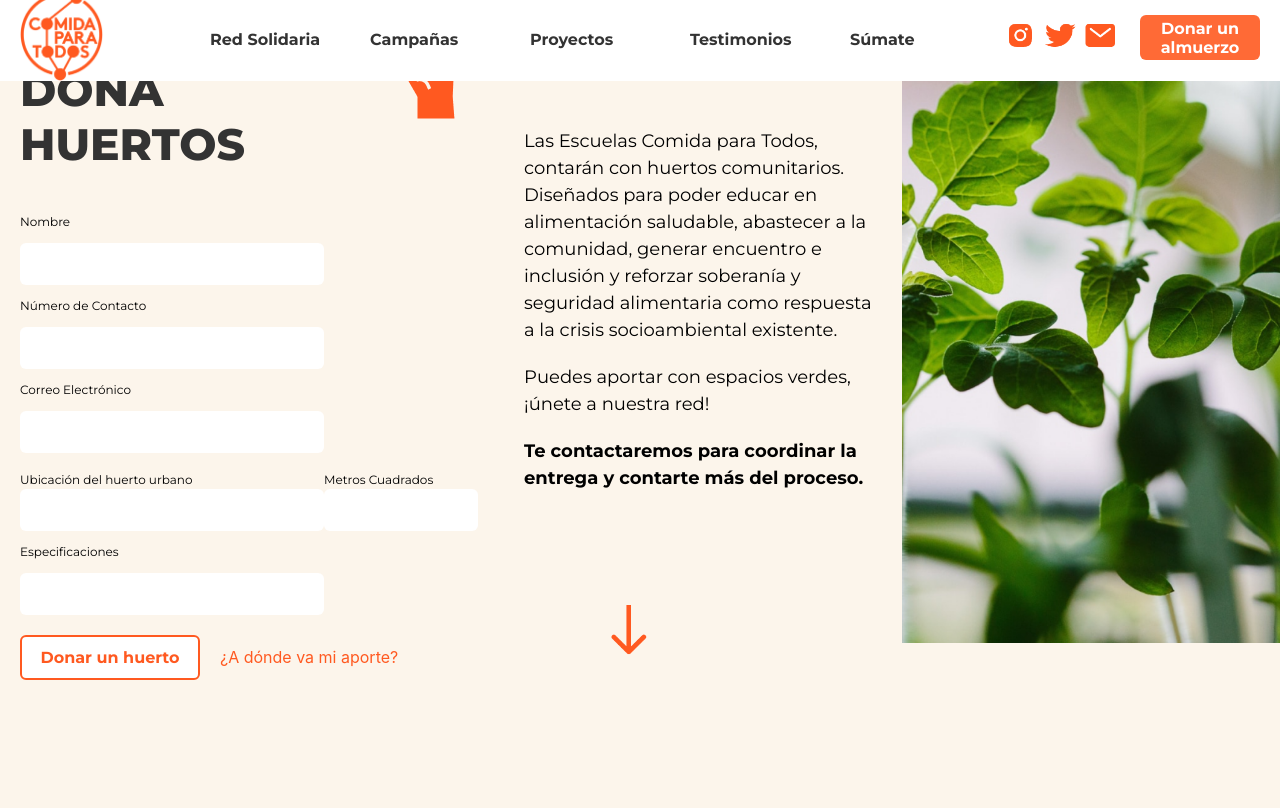
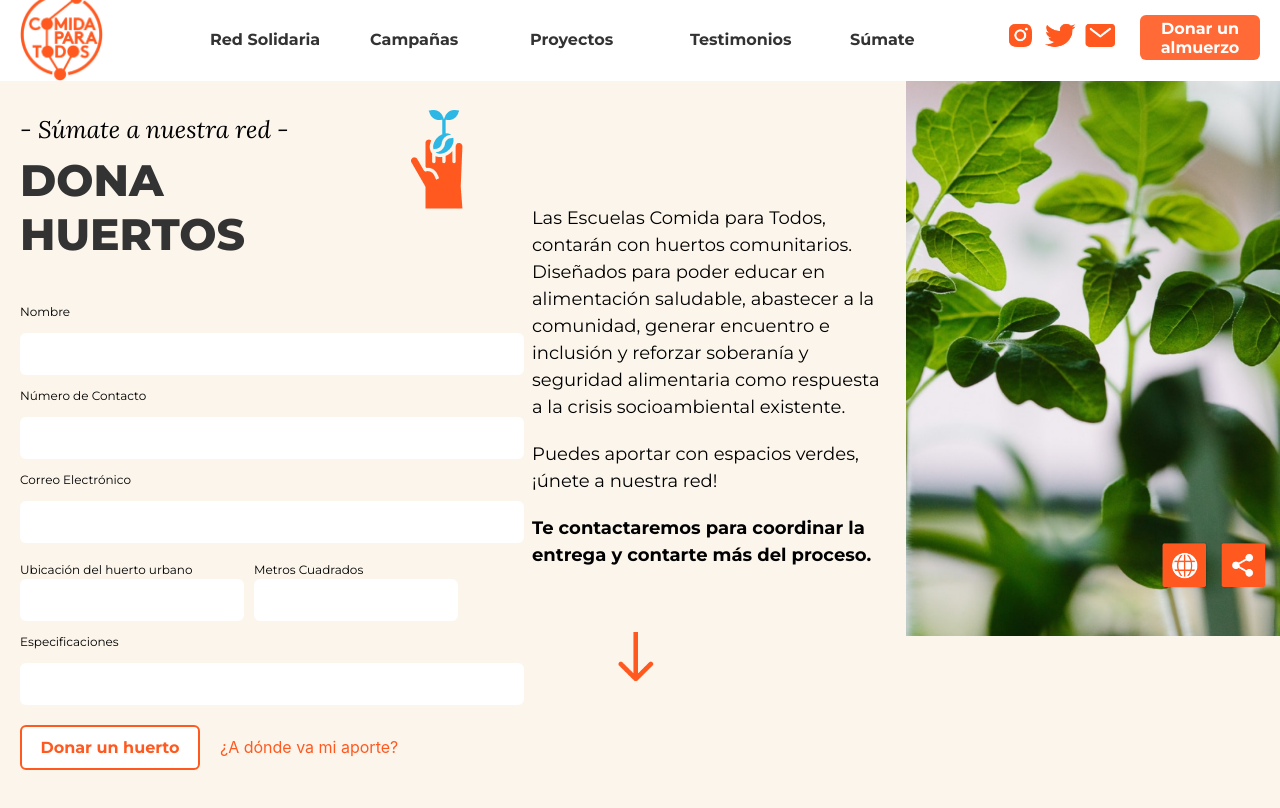
Before and after one commit to maritz-u/ComidaParaTodos, a React (Create React App) app: page /huertos in a window 1280 px wide. Shown: the top 808 px of the page. Built offline with nearby package versions, Linux system fonts and the light colour scheme.

Commit message:
ajuste final en huerto y trabajemos

```diff
--- a/src/Views/Sumate/SumateHuertos.js
+++ b/src/Views/Sumate/SumateHuertos.js
@@ -4,6 +4,7 @@ import styles from "../Sumate/SumateHuertos.module.css";
 import FotoHuertos from "../../img/sumate-huertos.png";
 import IconoHuerto1 from "../../img/homeB2icon4.png";
 import HeaderSolid from "../../Components/HeaderSolid";
+import Compartir from '../../Components/Compartir';
 const SumateHuertos = () => {
     return (
         <div className={styles.ContainerHuerto}>
@@ -37,7 +38,7 @@ const SumateHuertos = () => {
 
                         <div>
                             <p>Ubicación del huerto urbano</p>
-                            <input className={styles.InputHuerto} type="text"></input>
+                            <input className={styles.InputHuerto3} type="text"></input>
                         </div>
 
                         <div>
@@ -85,6 +86,9 @@ const SumateHuertos = () => {
             <div className={styles.BoxHuerto3}>
                 <div className={styles.ImgHuerto}>
                     <img className={styles.SumaHuerto} src={FotoHuertos} alt="" />
+                    <div className={styles.CompartirHuerto}>
+                     <Compartir/>
+                    </div>
                 </div>
             </div>
         </div>
--- a/src/Views/Sumate/SumateHuertos.module.css
+++ b/src/Views/Sumate/SumateHuertos.module.css
@@ -10,6 +10,7 @@
     flex-flow: column;
     width: 40%;
     height: 100%;
+    margin-top: 7%;
 }
 
 .TextoHuerto{
@@ -66,7 +67,7 @@
 
 .InputHuerto{
     height: 40px;
-    width: 300px;
+    width: 500px;
     left: 40px;
     top: 279px;
     border-radius: 6px;
@@ -77,7 +78,7 @@
 
 .InputHuerto00{
     height: 40px;
-    width: 150px;
+    width: 200px;
     left: 40px;
     top: 279px;
     border-radius: 6px;
@@ -85,6 +86,19 @@
     outline: none;
     cursor: pointer;
     margin-right: 10PX;
+}
+.InputHuerto3{
+    height: 40px;
+    width: 220px;
+    left: 40px;
+    top: 279px;
+    border-radius: 6px;
+    border: none;
+    outline: none;
+    cursor: pointer;
+    margin-right: 10PX
+
+
 }
 
 
@@ -139,13 +153,13 @@
     width: 30%;
     height: 100%;
     margin-left: 20px;
-    padding-top: 10%;
+    padding-top: 16%;
 }
 
 .FlechaHuerto{
-    text-align: center;
-    display: flex;
-padding-top: 28%;
+text-align: center;
+display: flex;
+padding-top: 15%;
 padding-left: 22%;
 
 }
@@ -158,5 +172,11 @@ padding-left: 22%;
 }
 
 .SumaHuerto{
-    width: 100%;
+width: 100%;
 }
+.CompartirHuerto{
+ z-index: 2000;
+ padding-top:140%;
+ margin-left: 65%;
+
+}
--- a/src/Views/Sumate/SumateTrabajemos.js
+++ b/src/Views/Sumate/SumateTrabajemos.js
@@ -4,6 +4,7 @@ import styles from "../Sumate/SumateTrabajemos.module.css";
 import sumateTrabaja from "../../img/sumate-trabaja.png";
 import IconOlla from "../../img/homeB2icon1.png";
 import HeaderSolid from "../../Components/HeaderSolid";
+import Compartir from '../../Components/Compartir';
 
 const SumateTrabajemos = () => {
   return (
@@ -68,9 +69,12 @@ const SumateTrabajemos = () => {
                 <p>Sector donde quieres trabajar</p>
                 <input className={styles.InputTrabajemos} type="text"></input>
               </div>
-              <div>
+               {/* <div>
                 <p>Especificaciones/comentarios</p>
                 <textarea className={styles.InputTrabajemos} type="text"></textarea>
+                <br></br>
+                <br></br>
+                </div> */}
                 <br></br>
                 <br></br>
                 <div>
@@ -80,12 +84,13 @@ const SumateTrabajemos = () => {
             </div>
           </div>
         </div>
+
+      </div>
       <div className={styles.CajaTexto}>
-            <div className={styles.CajaTexto2} >
-
-
+        {/* <div className={styles.CajaTexto2} > */}
         <h4>  Únete a nuestro modelo de economía</h4>
         <h4>  circular y genera mayor impacto: </h4>
+        <br></br>
         <div>  <span>+</span> Compromiso social  </div>
         <div>  <span>+</span> Re activación de la actividad.  </div>
         <div> <span>+</span> Estabilidad económica.  </div>
@@ -94,15 +99,17 @@ const SumateTrabajemos = () => {
         <div>   <span>+</span> Estabilidad económica.  </div>
         <div>   <span>+</span> Fuente de ingresos.  </div>
         <div>  <span>+</span> Re activación de la actividad.  </div>
-            </div>
-            <div>
+        {/* </div> */}
+        <div className={styles.FlechaTrabajadora}>
           <FlechaColor />
         </div>
       </div>
-        </div>
-      </div>
+
       <div className={styles.SegundoContenedor} >
         <img className={styles.ImgOlla} src={sumateTrabaja} alt=""></img>
+        <div className={styles.SegundoCompartir}>
+          <Compartir />
+        </div>
       </div>
     </div>
   );
--- a/src/Views/Sumate/SumateTrabajemos.module.css
+++ b/src/Views/Sumate/SumateTrabajemos.module.css
@@ -2,29 +2,46 @@
 .CajaCompleta{
 display: flex;
 flex-flow: row;
+height: 100vh;
 
 }
 .PrimerContenedor{
 display: flex;
 flex-flow: column;
-width:70%;
+width:40%;
 height: 100%;
 margin-left: 20px;
+margin-top: 7%;
 
 }
 
 .CajaTexto{
     display: flex;
     flex-flow: column;
-    margin-left: 50px;
-    padding-top: 0%;
+
+    padding-top: 20%;
+    width: 30%;
 }
 
 
-.CajaTexto2 h4, div {
+.CajaTexto h4, div {
 
     margin:0;
 }
+.CajaTexto div{
+    font-family: Montserrat;
+    font-size: 18px;
+    font-style: normal;
+    font-weight: 500;
+    line-height: 27px;
+    letter-spacing: 0px;
+    text-align: left;
+
+
+
+}
+
+
 
 .BoxOlla{
 display: flex;
@@ -33,13 +50,14 @@ flex-flow: column;
 }
 .BoxH1Olla{
 display: flex;
-flex-flow: row
-
+flex-flow: row;
 
 }
 
 .BoxH1Olla h1{
-margin-top: -15px;
+margin-top: -27px;
+color: #333333;
+font-size: 44px;
 
 }
 .BoxiconOlla{
@@ -53,7 +71,7 @@ margin-top: -15px;
 form {
     display: flex;
     flex-flow: row ;
-    margin-top: 10px;
+    margin-top: -20px;
 }
 
 .FormularioYtxto p{
@@ -69,12 +87,12 @@ form {
 .PrimerContenedor2{
 display: flex;
 flex-flow: row;
-margin-top: 40px;
+margin-top: 20px;
 
 }
 .InputTrabajemos{
     height: 40px;
-    width: 300px;
+    width: 500px;
     left: 40px;
     top: 279px;
     border-radius: 6px;
@@ -91,15 +109,6 @@ margin-top: 40px;
 }
 
 
-
-.CajaTexto{
-margin-left: 60px;
-align-content: center;
-
-
-}
-
-
 .SegundoContenedor{
 width: 30%;
 height: 100%;
@@ -107,6 +116,7 @@ height: 100%;
 }
 .ImgOlla{
 width: 100%;
+height: 100%;
 
 }
 
@@ -155,3 +165,16 @@ a{
     outline: none;
     cursor: pointer;
 }
+.SegundoCompartir{
+ z-index: 2000;
+ padding-top:140%;
+ margin-left: 65%;
+
+}
+.FlechaTrabajadora{
+padding-top: 20%;
+margin-left: 26%;
+
+
+
+}
```
Also changed, not shown: src/Views/Sumate/HomeSumate.module.css (line endings or trailing spaces). Lines whose indentation alone changed are shown as unchanged.
